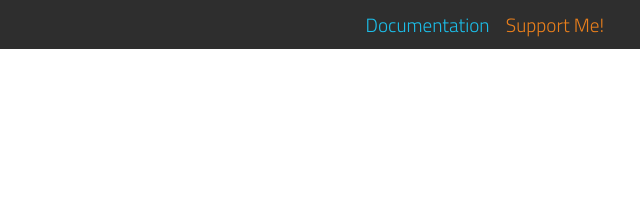
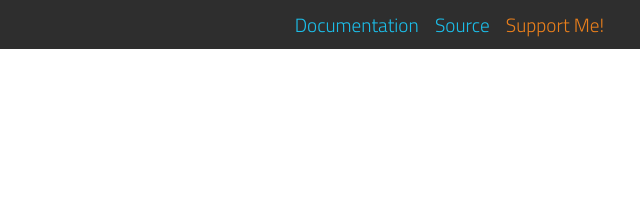
Before and after one commit to DXsmiley/mathbot, a plain HTML site: page index.html in a window 1280 px wide. Shown: the top 223 px of the page, 640-1280 px from the left. Drawn offline with Linux system fonts and the light colour scheme.

Commit message:
Links to the source code

```diff
--- a/index.html
+++ b/index.html
@@ -10,6 +10,7 @@
 		<div class="navbox">
 			<p>
 				<a href="docs.html">Documentation</a>
+				<a href="https://github.com/DXsmiley/mathbot">Source</a>
 				<a class="orange" href="https://www.patreon.com/dxsmiley">Support Me!</a>
 			</p>
 		</div>
```
Also changed, not shown: 1 other file.
